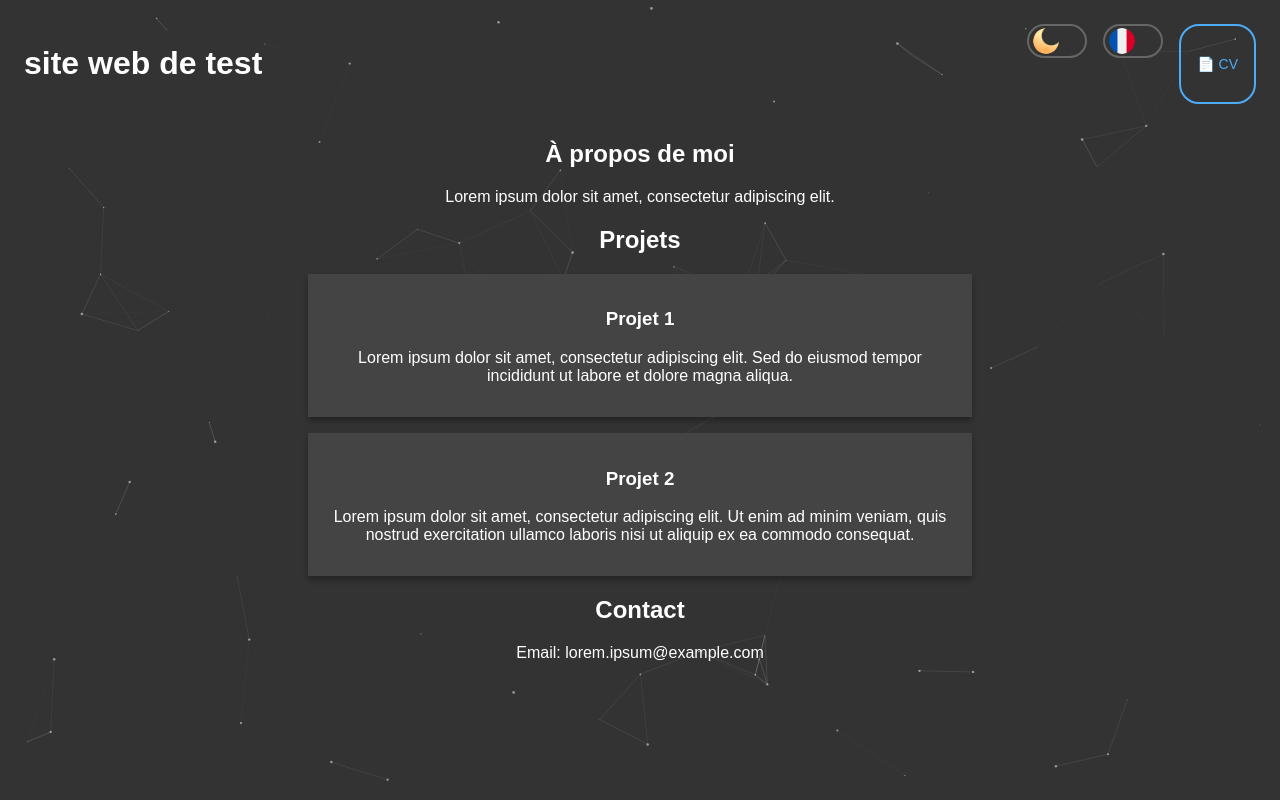
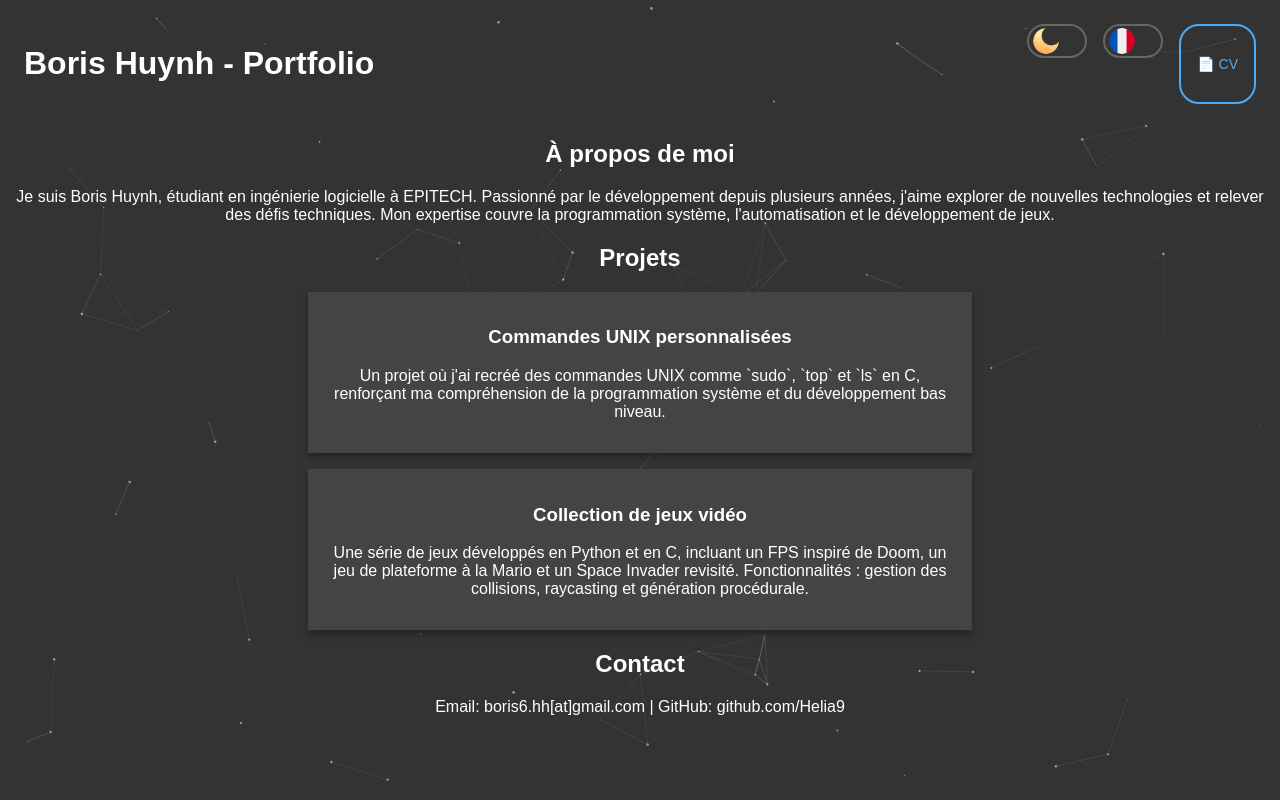
Before and after one commit to Helia9/Helia9.github.io, a plain HTML site: page index.html in a window 1280 px wide. Drawn offline with Linux system fonts and the light colour scheme.

Commit message:
feat: words

```diff
--- a/script.js
+++ b/script.js
@@ -92,34 +92,35 @@ animate();
 
 const translations = {
     en: {
-        title: "test website",
+        title: "Boris Huynh - Portfolio",
         about: "About Me",
-        aboutText: "Lorem ipsum dolor sit amet, consectetur adipiscing elit.",
+        aboutText: "I'm Boris Huynh, a software engineering student at EPITECH. Passionate about development since a young age, I love exploring new technologies and solving complex problems. My expertise spans system programming, automation, and game development.",
         projects: "Projects",
-        project1: "Project 1",
-        project1Desc: "Lorem ipsum dolor sit amet, consectetur adipiscing elit. Sed do eiusmod tempor incididunt ut labore et dolore magna aliqua.",
-        project2: "Project 2",
-        project2Desc: "Lorem ipsum dolor sit amet, consectetur adipiscing elit. Ut enim ad minim veniam, quis nostrud exercitation ullamco laboris nisi ut aliquip ex ea commodo consequat.",
+        project1: "Custom UNIX Commands",
+        project1Desc: "A project where I recreated UNIX commands like `sudo`, `top`, and `ls` using C, reinforcing my understanding of system programming and low-level development.",
+        project2: "Game Development Collection",
+        project2Desc: "A set of games developed in Python and C, including a Doom-like FPS, a Mario-like platformer, and a Space Invader-inspired game. Features include collision handling, raycasting, and procedural generation.",
         contact: "Contact",
-        contactText: "Email: lorem.ipsum@example.com",
+        contactText: "Email: boris6.hh[at]gmail.com | GitHub: github.com/Helia9",
         resume: "📄 CV",
         downloadResume: "Download Resume"
     },
     fr: {
-        title: "site web de test",
+        title: "Boris Huynh - Portfolio",
         about: "À propos de moi",
-        aboutText: "Lorem ipsum dolor sit amet, consectetur adipiscing elit.",
+        aboutText: "Je suis Boris Huynh, étudiant en ingénierie logicielle à EPITECH. Passionné par le développement depuis plusieurs années, j'aime explorer de nouvelles technologies et relever des défis techniques. Mon expertise couvre la programmation système, l'automatisation et le développement de jeux.",
         projects: "Projets",
-        project1: "Projet 1",
-        project1Desc: "Lorem ipsum dolor sit amet, consectetur adipiscing elit. Sed do eiusmod tempor incididunt ut labore et dolore magna aliqua.",
-        project2: "Projet 2",
-        project2Desc: "Lorem ipsum dolor sit amet, consectetur adipiscing elit. Ut enim ad minim veniam, quis nostrud exercitation ullamco laboris nisi ut aliquip ex ea commodo consequat.",
+        project1: "Commandes UNIX personnalisées",
+        project1Desc: "Un projet où j'ai recréé des commandes UNIX comme `sudo`, `top` et `ls` en C, renforçant ma compréhension de la programmation système et du développement bas niveau.",
+        project2: "Collection de jeux vidéo",
+        project2Desc: "Une série de jeux développés en Python et en C, incluant un FPS inspiré de Doom, un jeu de plateforme à la Mario et un Space Invader revisité. Fonctionnalités : gestion des collisions, raycasting et génération procédurale.",
         contact: "Contact",
-        contactText: "Email: lorem.ipsum@example.com",
+        contactText: "Email: boris6.hh[at]gmail.com | GitHub: github.com/Helia9",
         resume: "📄 CV",
         downloadResume: "Télécharger le CV"
     }
 };
+
 
 function isMobile() {
     const isMobileDevice = /Android|webOS|iPhone|iPad|iPod|BlackBerry|IEMobile|Opera Mini/i.test(navigator.userAgent);
--- a/styles.css
+++ b/styles.css
@@ -253,11 +253,21 @@ input:checked + .theme-slider:before {
         margin: 2% auto;
         width: 95%;
         height: 95%;
+        display: flex;
+        flex-direction: column;
+        align-items: center;
     }
 
     #resume-preview {
         width: 100%;
-        height: 90%;
+        height: auto;
+        max-height: 85vh;
         object-fit: contain;
+        transform: scale(0.9);
+        transform-origin: top center;
+    }
+
+    .download-btn {
+        margin-top: auto;
     }
 }
```
